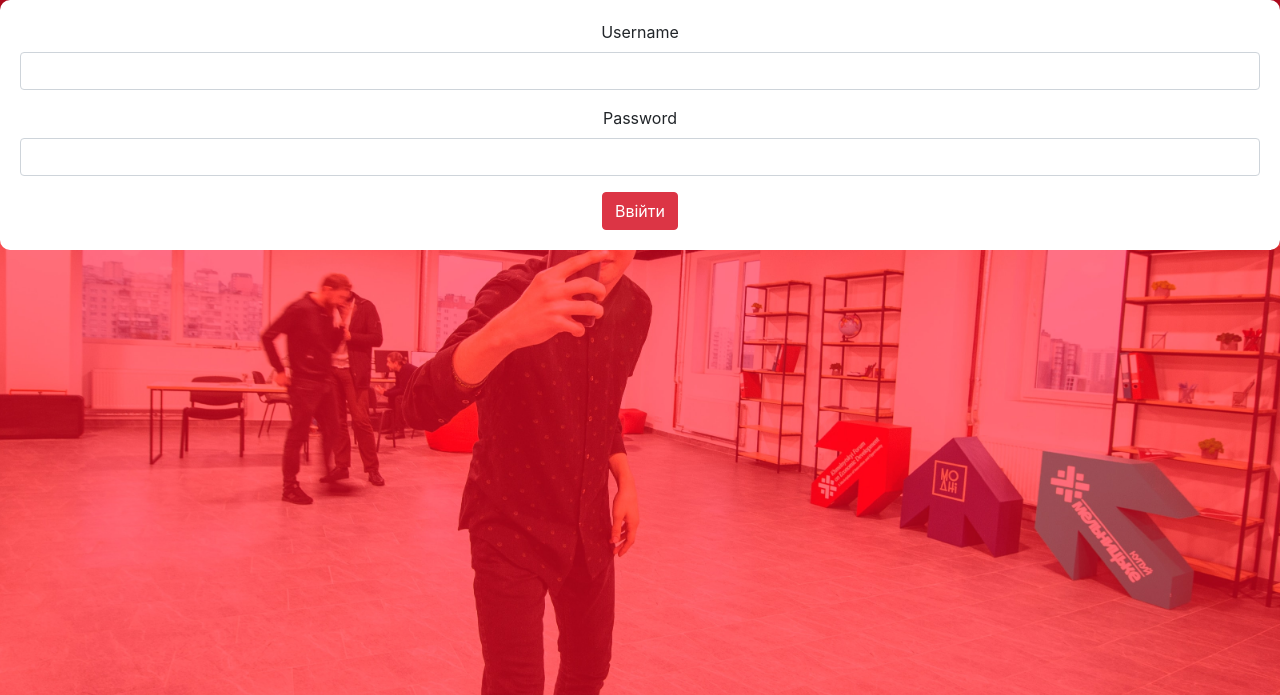
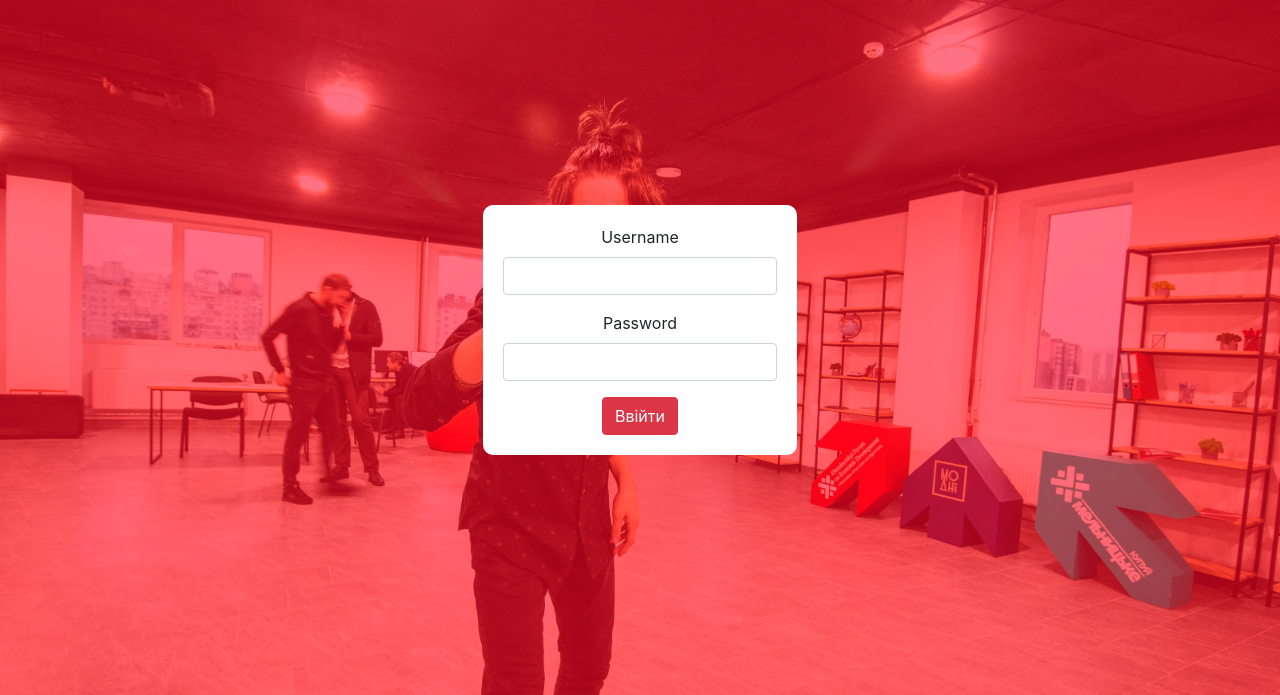
Before and after one commit to youbrain/ihub, a Flask app: page /login/ in a window 1280 px wide. Shown: the top 695 px of the page. Run offline with Flask 2, Linux system fonts and the light colour scheme; some libraries are stand-ins or nearby versions.

Commit message:
home page, + controll pannel fix

```diff
--- a/templates/dashboard/login.html
+++ b/templates/dashboard/login.html
@@ -16,27 +16,30 @@
 			background-repeat: no-repeat;
 			background-size: cover;
 			z-index: 1;
+			/*margin: auto;*/
 		}
 		form {
-
-			/*top: 50vh;*/
-			/*position: relative;*/
-
-			/*display: inline-block;*/
-  			/*vertical-align: middle;*/
+			margin: 0;
+			position: absolute;
+			top: 50%;
+			left: 50%;
+			margin-right: -50%;
+			transform: translate(-50%, 50%);
 			border-radius: 10px;
 			padding: 20px;
 			background-color: white;
-			/*position: absolute;*/
 			z-index: 2;
-			/*display: inline;*/
-			/*width: 200px*/
+		}
+		.cnt {
+			height: 10em;
+		    position: relative
 		}
     </style>
 </head>
 <body>
 	<section id="first_screen">
 	</section>
+	<div class="cnt">
 		<form action="" method="post" class="text-center">
 			<div class="d-flex justify-content-center">
 			    {% if message %}
@@ -53,6 +56,7 @@
 			    <button type="submit" class="btn btn-danger text-center">Ввійти</button>
 			</div>
 		</form>
+	</div>
     <script src="https://code.jquery.com/jquery-latest.js"></script>
     <script src="/static/js/bootstrap.min.js"></script>
 </body>
```
Also changed, not shown: app.sqlite, 3 other files. Lines whose indentation alone changed are shown as unchanged.
